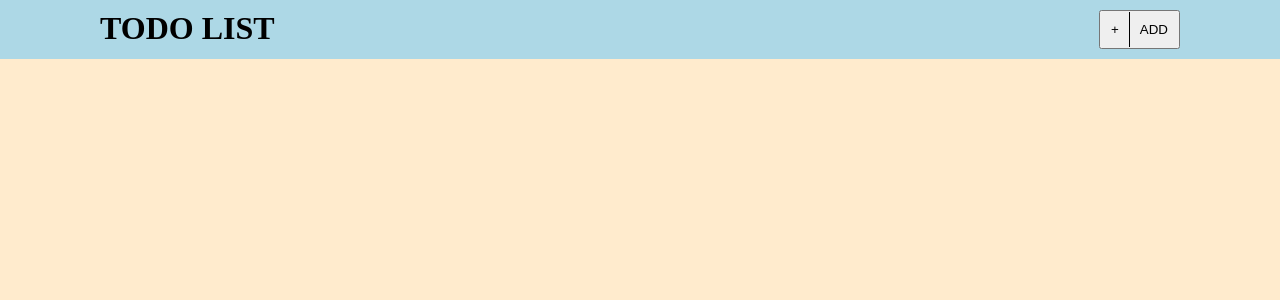
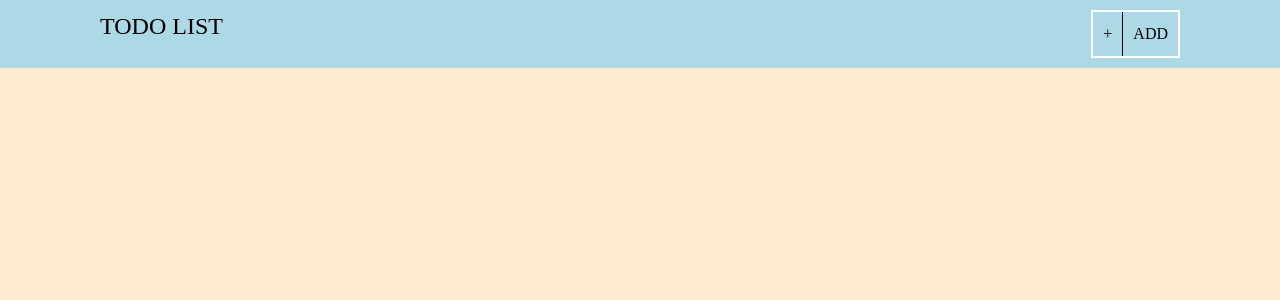
Before and after one commit to kodacampmain/react-fgo23, a React (Vite) app: page / in a window 1280 px wide. Shown: the top 300 px of the page. Built offline with nearby package versions, Linux system fonts and the light colour scheme.

Commit message:
edit: css to tailwind for todo pages

```diff
--- a/src/main.jsx
+++ b/src/main.jsx
@@ -5,6 +5,7 @@ import { createRoot } from "react-dom/client";
 // import HomeClass from "./pages/Class.jsx";
 // import HomeFunc from "./pages/Function.jsx";
 import Todo from "./pages/Todo";
+import "./styles/tailwind.css";
 
 // const person = {
 //   name: "Iman",
--- a/src/pages/Todo.jsx
+++ b/src/pages/Todo.jsx
@@ -15,16 +15,17 @@ function Todo() {
   }
   return (
     <>
-      <header>
-        <h1>TODO LIST</h1>
+      <header className="flex justify-between py-[10px] px-[100px] bg-[lightblue]">
+        <h1 className="text-2xl">TODO LIST</h1>
         <button
+          className="flex p-0 border-solid border-black border-2 md:border-white"
           type="button"
           onClick={() => {
             setIsModalOpen(true);
           }}
         >
-          <p>+</p>
-          <p>ADD</p>
+          <p className="h-full p-2.5 border-r border-r-black border-solid">+</p>
+          <p className="h-full p-2.5">ADD</p>
         </button>
       </header>
       <TodoList todos={todos} />
--- a/src/styles/todolist.css
+++ b/src/styles/todolist.css
@@ -10,31 +10,31 @@ body {
   flex-direction: column;
 }
 
-header {
+/* header {
   display: flex;
   justify-content: space-between;
   padding: 10px 100px;
   background: lightblue;
-}
+} */
 
-button {
+/* button {
   cursor: pointer;
   user-select: none;
-}
+} */
 
-header button {
+/* header button {
   display: flex;
   padding: 0;
-}
+} */
 
-header button p {
+/* header button p {
   height: 100%;
   padding: 10px;
-}
+} */
 
-header button p:first-child {
+/* header button p:first-child {
   border-right: 1px solid black;
-}
+} */
 
 .todolist {
   background-color: blanchedalmond;
```
